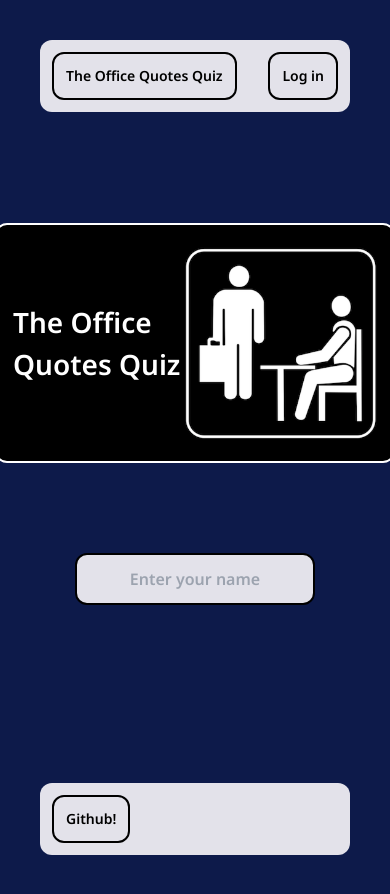
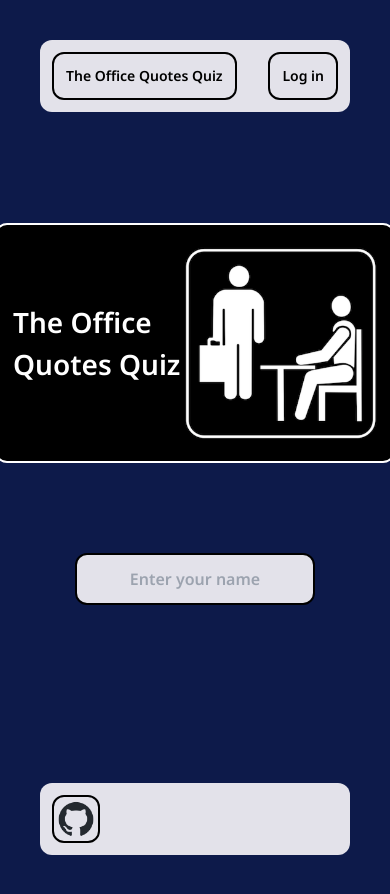
Before and after one commit to aleksandrawrombel/TheOffice_Quotes_Quiz, a React (Vite) app: page / in a window 390 px wide. Built offline with nearby package versions, Linux system fonts and the light colour scheme; no server answers; what tailwind-animatecss would draw is missing.

Commit message:
added github logo to mobile footer

```diff
--- a/src/components/Footer.jsx
+++ b/src/components/Footer.jsx
@@ -1,4 +1,5 @@
 import React, { useState } from 'react';
+import github_logo from '../assets/github_logo.png';
 
 const Footer = () => {
   return (
@@ -15,9 +16,9 @@
           <a
             href="https://github.com/aleksandrawrombel/TheOffice_Quotes_Quiz"
             target="_blank"
-            className="p-3 text-sm w-25 md:w-60 flex justify-center md:hidden"
+            className="text-sm w-25 md:w-60 flex justify-center md:hidden"
           >
-            Github!
+            <img src={github_logo} className="p-1 h-11" />
           </a>
         </li>
       </ul>
```
Also changed, not shown: src/assets/github_logo.png (added).
